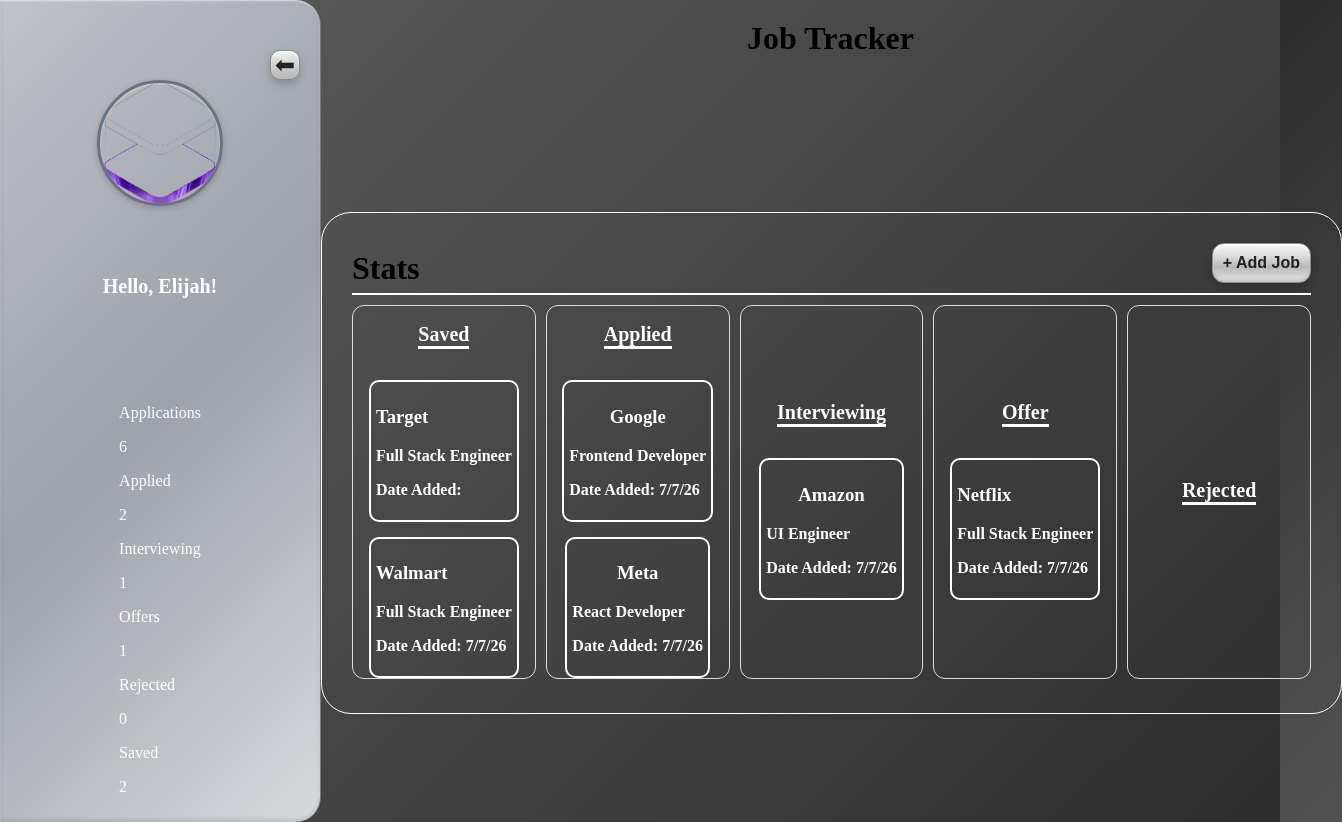
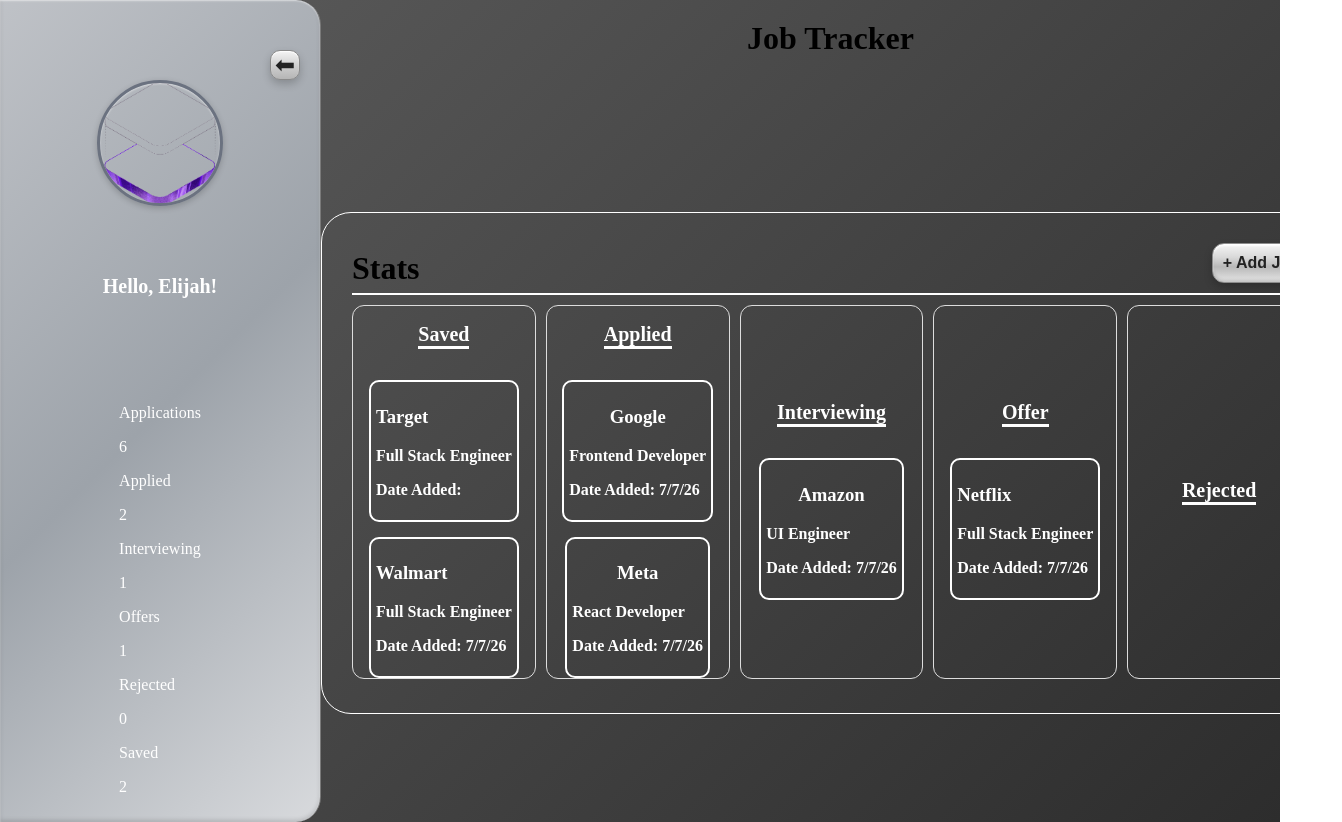
Before and after one commit to ElijahSWilliams/jobTracker, a React (Vite) app: page / in a window 1280 px wide. Shown: the whole page, 1342 px wide, since content can reach past the window. Built offline with nearby package versions, Linux system fonts and the light colour scheme.

Commit message:
Main job section scrolls

```diff
--- a/src/App.css
+++ b/src/App.css
@@ -5,6 +5,7 @@
 
     background: linear-gradient(135deg, #5d5d5d, #2d2d2d);
 
+    overflow: hidden;
 }
 
 .app__main {
@@ -17,4 +18,5 @@
     transition: all 0.3s ease;
 
    /*  padding: 0px 30px; */
+   min-width: 0;
 }
--- a/src/Header/Header.css
+++ b/src/Header/Header.css
@@ -4,7 +4,8 @@
     padding: 20px 30px;
 
     margin: 0 auto;
-    margin-bottom: 135px
+    margin-bottom: 135px;
+    flex-shrink: 0
 
     /* border-bottom: 1px solid #444; */
 
--- a/src/Header/Header.tsx
+++ b/src/Header/Header.tsx
@@ -6,7 +6,9 @@
     return (
         <div className="header">
             <h1 className="header__title">Job Tracker</h1>
-
+            {/* <div className="nav">
+                <button className="">Settings</button>
+            </div> */}
         </div>
     );
 }
--- a/src/Main/Main.css
+++ b/src/Main/Main.css
@@ -12,6 +12,20 @@
 margin: 0 auto;
 
 padding: 0px 30px;
+
+overflow-y: auto;
+
+
+ /* Hide scrollbar - Firefox */
+ scrollbar-width: none;
+
+ /* Hide scrollbar - IE/Edge */
+ -ms-overflow-style: none;
+}
+
+/* Hide scrollbar - Chrome/Safari */
+.main::-webkit-scrollbar {
+ display: none;
 
 
 }
@@ -88,6 +102,10 @@
 
     font-weight: bold;
     color: white;
+
+    max-height: 600px;
+
+    overflow-y: auto;
 }
 
 .main__box_header {
```
